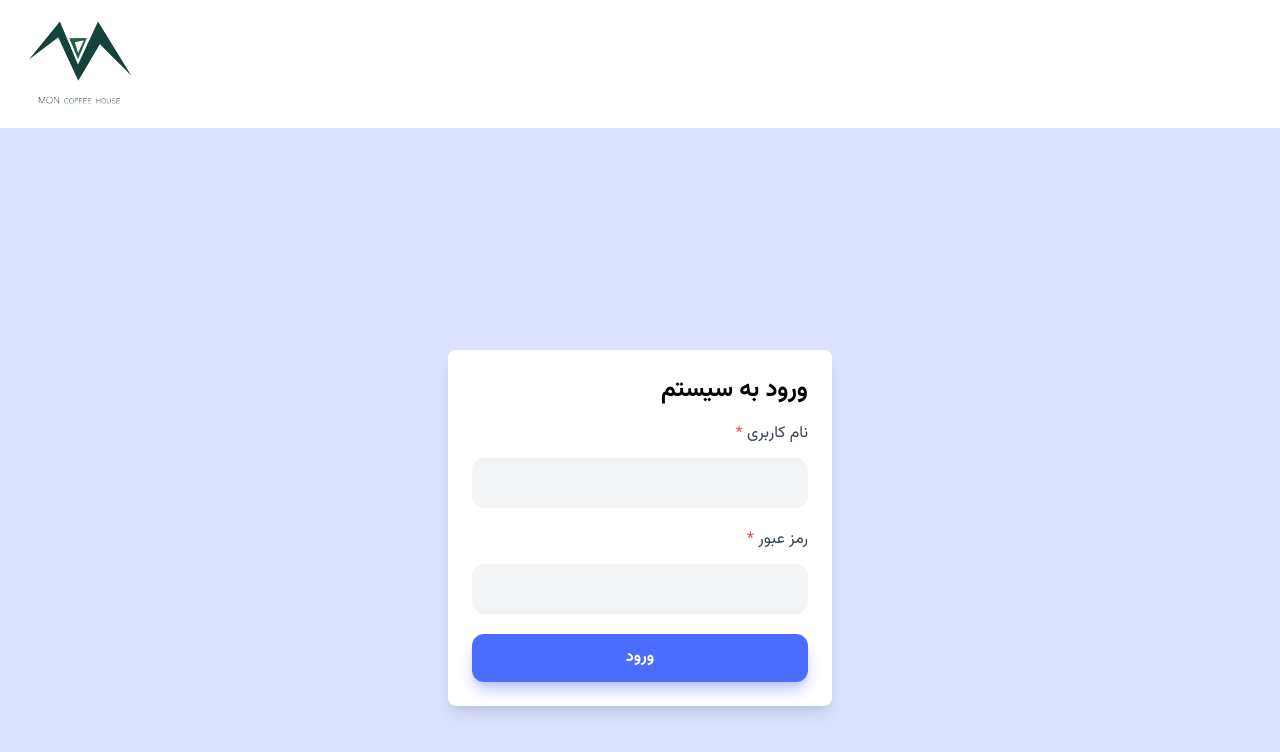
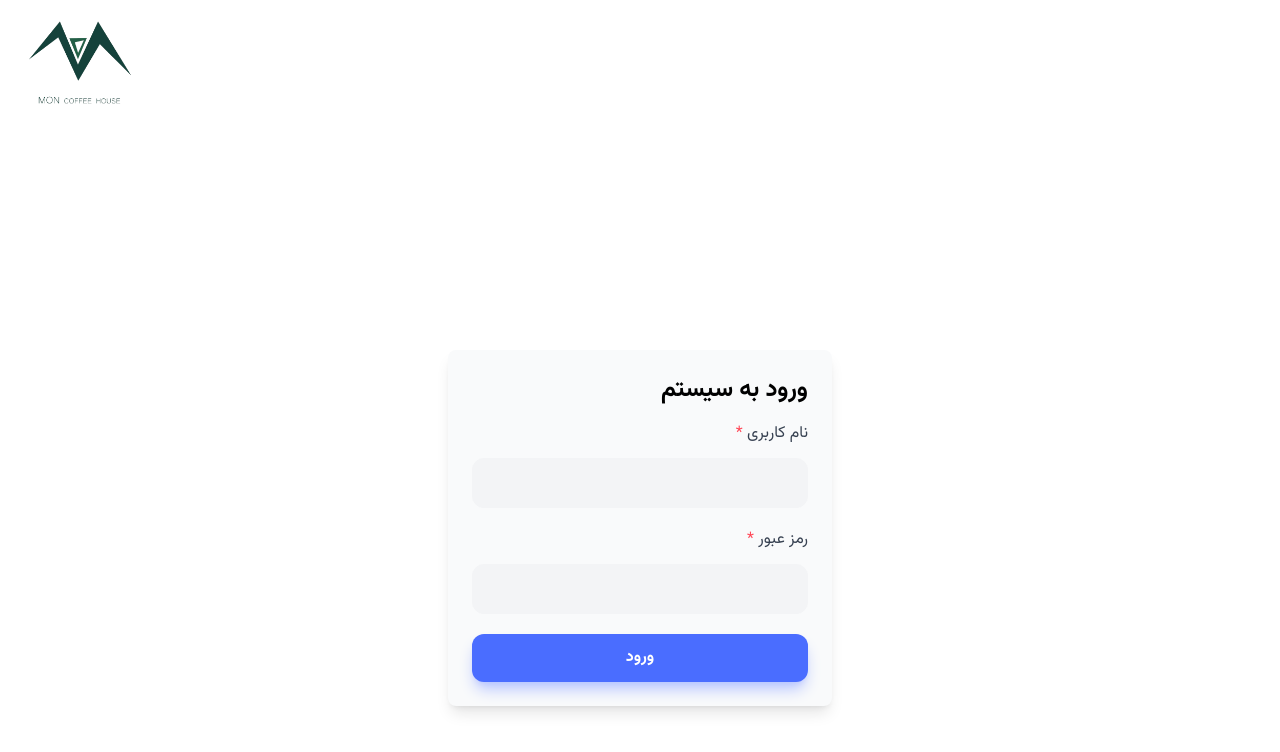
Before and after one commit to hossein-oudaran/Baritsa-shifts, a React (Vite) app: page /login in a window 1280 px wide. Shown: the top 752 px of the page. Built offline with nearby package versions, Linux system fonts and the light colour scheme; no server answers.

Commit message:
change some styles

```diff
--- a/src/components/login.jsx
+++ b/src/components/login.jsx
@@ -3,8 +3,8 @@ import LoginForm from "../features/login/loginForm";
 
 function LoginPage() {
   return (
-    <div className="flex items-center justify-center min-h-screen bg-primary-100">
-      <div className="bg-white p-6 rounded-lg shadow-lg w-full max-w-sm">
+    <div className="flex items-center justify-center min-h-screen">
+      <div className="bg-secondary-50 p-6 rounded-lg shadow-lg w-full max-w-sm">
         <h2 className="text-2xl font-bold mb-4">ورود به سیستم</h2>
         <LoginForm />
       </div>
```
